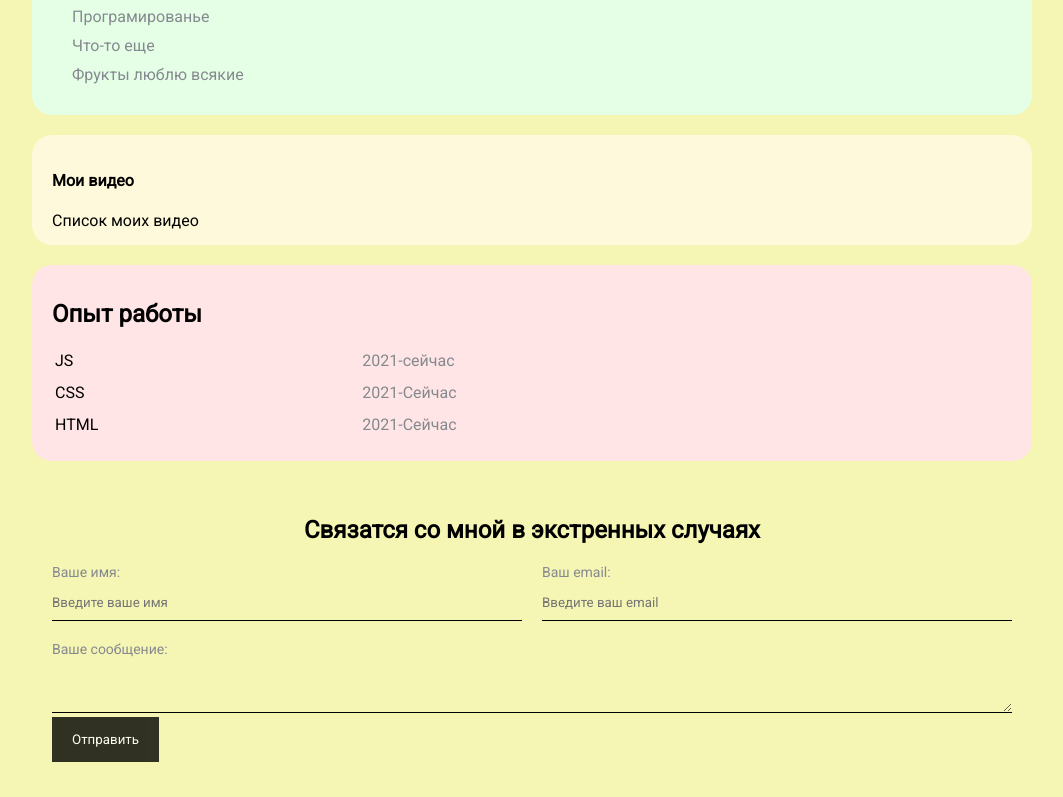
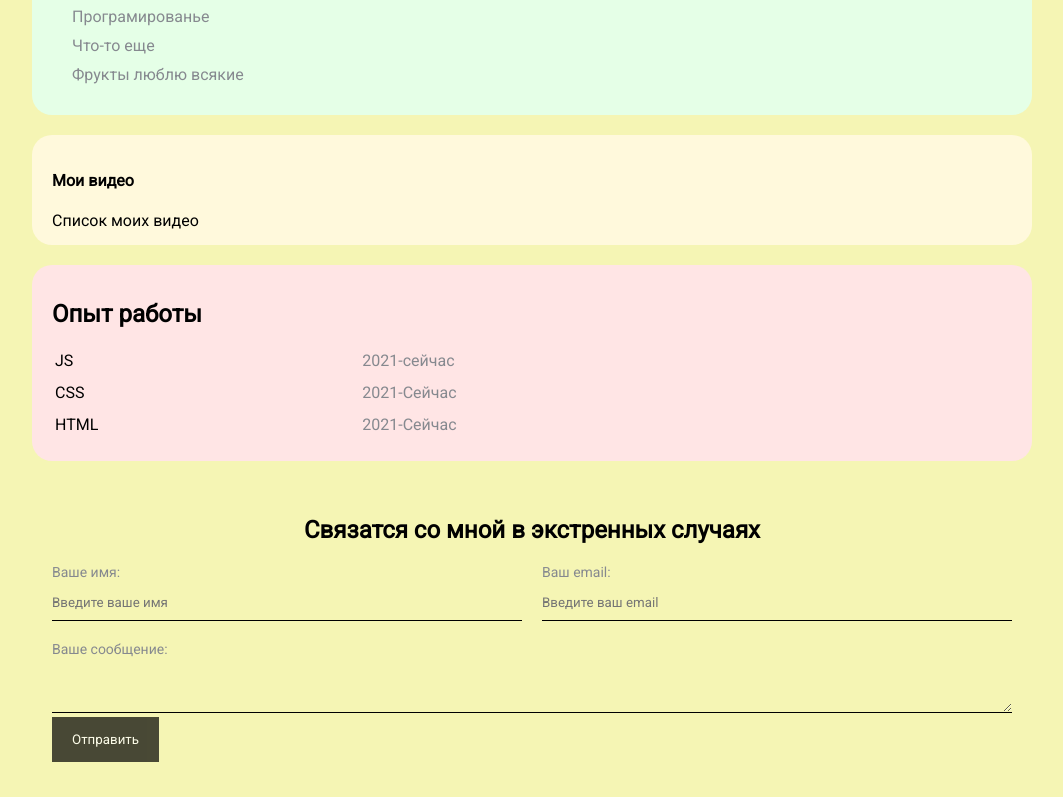
Before and after one commit to fateexe/cv, a plain HTML site: page index.html in a window 1280 px wide. In both pictures the pointer is over the input "Отправить". Shown: the part 350-1147 px from the top of the page, without its empty margins (108-1171 px from the left). Drawn offline with Linux system fonts and the light colour scheme.

Commit message:
changed opacity

```diff
--- a/style.css
+++ b/style.css
@@ -157,5 +157,5 @@ text-align: center;
 }
 
 .button:hover {
-	opacity: 0.8
+	opacity: 0.7
 }
```
